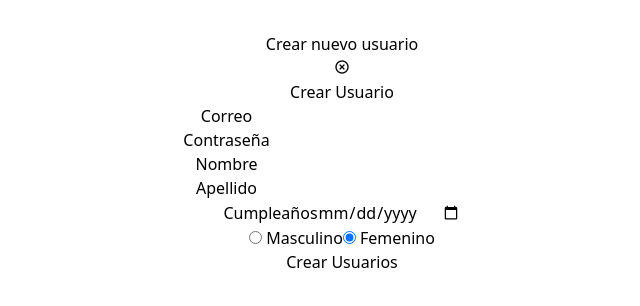
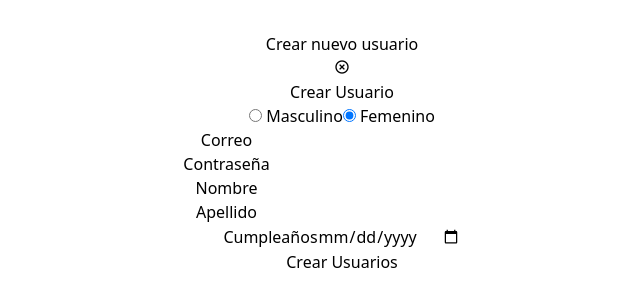
Before and after one commit to 6CROONUX9/UserForge, a React (Vite) app: page / in a window 1280 px wide. Shown: the top 306 px of the page, without its empty margins (298-938 px from the left). Built offline with nearby package versions, Linux system fonts and the light colour scheme; no server answers.

Commit message:
new version update and call of images

```diff
--- a/src/App.jsx
+++ b/src/App.jsx
@@ -1,113 +1,124 @@
-import { useEffect, useState } from 'react'
-import reactLogo from './assets/react.svg'
-import viteLogo from '/vite.svg'
-import './App.css'
-import ModalForm from './components/ModalForm';
-import axios from 'axios';
-import { EMPTY_FORM_VALUES } from './shared/constants';
-import UserList from './components/UserList';
+import { useEffect, useState } from "react";
+import reactLogo from "./assets/react.svg";
+import viteLogo from "/vite.svg";
+import "./App.css";
+import ModalForm from "./components/ModalForm";
+import axios from "axios";
+import { EMPTY_FORM_VALUES } from "./shared/constants";
+import UserList from "./components/UserList";
 
 //const BASE_URL = "https://users-crud.academlo.tech/swagger/?format=openapi";
 const BASE_URL = "https://users-crud.academlo.tech/";
 
 function App() {
+  const [isShowModal, setIsShowModal] = useState(false); // is -> esta mostrando el modal si ò no
+  const [users, setUsers] = useState([]);
+  const [isUserToUpdate, setIsUserToUpdate] = useState(null); // permite saber si hay informacion o no para editar
+  const [imgGender, setImgGender] = useState(null);// imgGender guarda informacion como el genero y la imagen
 
-  const [isShowModal, setIsShowModal] = useState(false) // is -> esta mostrando el modal si ò no
-  const [users, setUsers] = useState([])
-  const [isUserToUpdate, setIsUserToUpdate] = useState(null) // permite saber si hay informacion o no para editar
-  const [imgGender, setImgGender] = useState(null)
-
-
-  const getAllUsers =() => {
+  const getAllUsers = () => {
     axios
       .get(BASE_URL + "users/")
-      .then(({data}) => setUsers(data)) //
-      .catch((err) => console.log(err))
-  }
-
-  const getPicWithGender = () => {
-    const URL = "https://randomuser.me/api/"
-    axios
-      .get(URL)
-      .then(({data}) => console.log(data.results[0]))
-      .catch((err) => console.log(err))
-
-  }
+      .then(({ data }) => setUsers(data)) //
+      .catch((err) => console.log(err));
+  };
 
   // funcion encargada de crear mis usuarios
-  const createUser =(newUser,reset) => {
+  const createUser = (newUser, reset) => {
     axios
       .post(BASE_URL + "users/", newUser)
-      .then(() =>
-        {
-          getAllUsers()               //llamado de usuarios
-          setIsShowModal(false)       //cierra mi modal
-          reset(EMPTY_FORM_VALUES)    //vacia el formulario
+      .then(() => {
+        getAllUsers(); //llamado de usuarios
+        setIsShowModal(false); //cierra mi modal
+        reset(EMPTY_FORM_VALUES); //vacia el formulario
       })
-      .catch((err) => console.log(err))
-  }
+      .catch((err) => console.log(err));
+  };
 
   // funcion encargada de eliminar mis usuarios
-  const deleteUsers =(idUser)=> {
+  const deleteUsers = (idUser) => {
     axios
       .delete(BASE_URL + `users/${idUser}/`)
-      .then(() => getAllUsers()  )
-      .catch((err) => console.log(err))
-  }
+      .then(() => getAllUsers())
+      .catch((err) => console.log(err));
+  };
 
-
-  const updateUser = (userUpdated, reset)=> {
+  const updateUser = (userUpdated, reset) => {
     axios
       .patch(BASE_URL + `users/${isUserToUpdate.id}/`, userUpdated)
       .then(() => {
-        getAllUsers()
-        setIsShowModal(false)
-        reset(EMPTY_FORM_VALUES)
-        setIsUserToUpdate(null)
+        getAllUsers();
+        setIsShowModal(false);
+        reset(EMPTY_FORM_VALUES);
+        setIsUserToUpdate(null);
       })
       .catch((err) => console.log(err));
+  };
+  const getPicWithGender = () => {
+    const URL = "https://randomuser.me/api/";
+    axios
+      .get(URL)
+      .then(({ data }) => setImgGender(data.results[0]))
+      .catch((err) => console.log(err));
+  };
+  const imgGetGender = (gender) => {
+    if (imgGender.gender === gender) {
+    } else {
+      for (let i = 0; i < 10; i++) {
+        getPicWithGender();
+        if (imgGender.gender === gender) {
+          break;
+        }
+      }
     }
 
-  // const imgGetGender = (gender) => {
-
-  // }
-
+    // const img =
+    // && getPicWithGender()
+    // console.log(img)
+  };
 
   const handleClickUpdateUser = (user) => {
-    setIsShowModal(true)
-    setIsUserToUpdate(user)
+    setIsShowModal(true);
+    setIsUserToUpdate(user);
     //setIsShowModal(user)
-  }
+  };
 
   const handleClickOpenModal = () => {
-    setIsShowModal(true)
-  }
+    setIsShowModal(true);
+  };
 
   useEffect(() => {
-    getAllUsers()
-    getPicWithGender()
-  }, [])
-
+    getAllUsers();
+    getPicWithGender();
+  }, []);
 
   return (
     <>
-    <button onClick={handleClickOpenModal} className='bg-black p-2 rounded-md text-white'>Crear nuevo usuario</button>
+      <button
+        onClick={handleClickOpenModal}
+        className="bg-black p-2 rounded-md text-white"
+      >
+        Crear nuevo usuario
+      </button>
 
-    < ModalForm
+      <ModalForm
         isShowModal={isShowModal}
         setIsUserToUpdate={setIsUserToUpdate}
         createUser={createUser}
         isUserToUpdate={isUserToUpdate}
         updateUser={updateUser}
         setIsShowModal={setIsShowModal}
-          setImgGender ={setImgGender }/>
+        imgGetGender={imgGetGender}
+        imgGender={imgGender}
+      />
 
-    < UserList
+      <UserList
         users={users}
         deleteUsers={deleteUsers}
-          handleClickUpdateUser={handleClickUpdateUser}  />
+        handleClickUpdateUser={handleClickUpdateUser}
+      />
     </>
-  )
+  );
 }
 
-export default App
+export default App;
--- a/src/components/ModalForm.jsx
+++ b/src/components/ModalForm.jsx
@@ -11,7 +11,8 @@ const ModalForm = ( {
     updateUser,
     setIsShowModal,
     setIsUserToUpdate,
-    setImgGender
+    imgGetGender,
+    imgGender
 }) => {
 
 const {handleSubmit, register, reset, formState:{errors}} = useForm();
@@ -19,17 +20,17 @@ const [gender, setGender] = useState("female")
 
 // argumento de mi funcion handleSubmit - se ejecuta con el boton
 const submit = (data) => {
-    console.log(gender);
+    data.image_url=imgGender.picture.medium
     if(data.birthday === ""){
         data.birthday  = null
     }
     if(isUserToUpdate){
         updateUser(data, reset)
-        setImgGender(gender)
+        imgGetGender(gender)
 
     }else{
         createUser(data, reset)
-        setImgGender(gender)
+        imgGetGender(gender)
     }
 
 
@@ -43,7 +44,7 @@ const handleClickCloseModal = () => {
 }
 
 const handleGenderOnChange = (e) => {
-
+    console.log(e.target.value);
     setGender(e.target.value)
 
 
@@ -82,6 +83,19 @@ return (
             </button>
 
             <h2 className="text-center">{isUserToUpdate?"Editar Usuario" : "Crear Usuario"}</h2>
+
+            <div className="flex gap-2  ">
+                <label>
+                    <input onChange={handleGenderOnChange} checked={gender==="male"}  type="radio" name="male" value="male"/> Masculino
+                </label>
+
+                <label>
+                    <input onChange={handleGenderOnChange} checked={gender==="female"} type="radio" name="female" value="female"/> Femenino
+                </label>
+
+                {/* <input className="outline-none border-[1px] border-black p-1" id="image_url" type="radio" /> */}
+
+            </div>
 
             <div className="grid">
                 <label htmlFor="email">Correo</label>
@@ -133,18 +147,7 @@ return (
                 {errors.birthday && <p className="text-red-500 text-xs">{errors.birthday.message}</p>}
             </div>
 
-            <div className="flex gap-2  ">
-                <label>
-                    <input onChange={handleGenderOnChange} checked={gender==="male"}  type="radio" name="male" value="male"/> Masculino
-                </label>
 
-                <label>
-                    <input onChange={handleGenderOnChange} checked={gender==="female"} type="radio" name="female" value="female"/> Femenino
-                </label>
-
-                {/* <input className="outline-none border-[1px] border-black p-1" id="image_url" type="radio" /> */}
-
-            </div>
 
             <button className="bg-black rounded-md text-white">{isUserToUpdate?"Guardar Cambios":"Crear Usuarios"}</button>
 
--- a/src/components/UserCard.jsx
+++ b/src/components/UserCard.jsx
@@ -3,7 +3,9 @@ const UserCard = ({user,deleteUsers,handleClickUpdateUser}) => {
 
     return (
         <article className=" bg-red-500 ">
+            <div><img src={user.image_url} alt="" /></div>
             <ul>
+
                 <li>{user.first_name} {user.last_name}</li>
                 <li>Correo:{user.email}</li>
                 <li>Cumpleaños:{user.birthday}</li>
```
Lines whose indentation alone changed are shown as unchanged.
